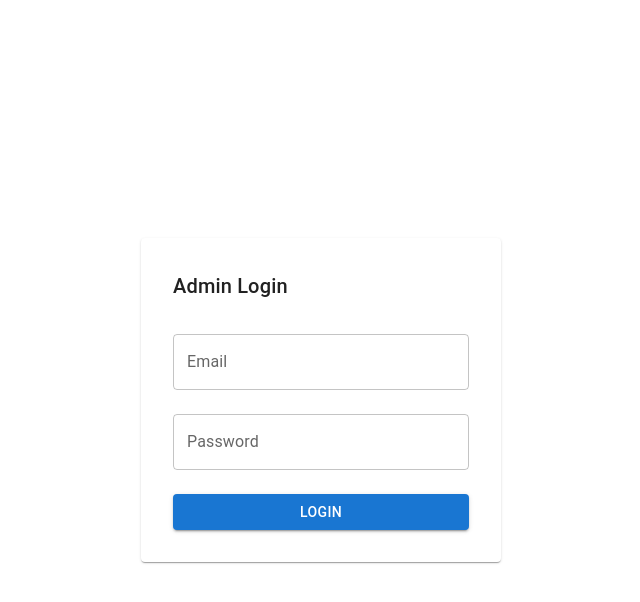
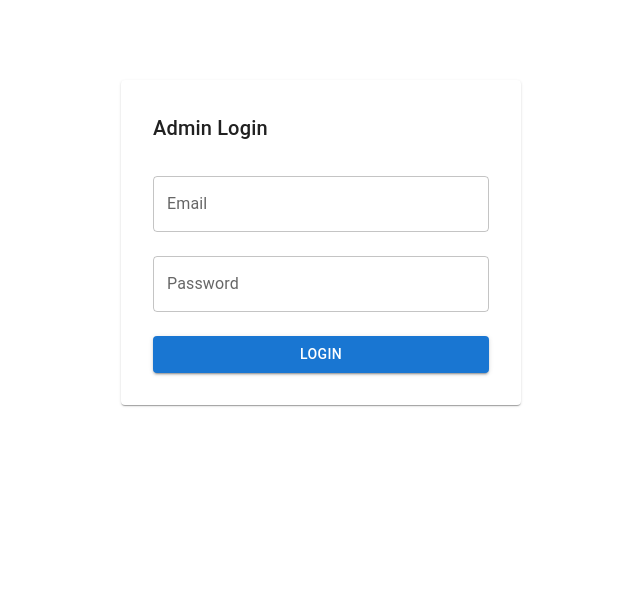
Before and after one commit to jigaroza287/retail-admin, a React (Vite) app: page /login in a window 1280 px wide. Shown: the top 602 px of the page, without its empty margins (319-959 px from the left). Built offline with nearby package versions, Linux system fonts and the light colour scheme; no server answers.

Commit message:
Auth: Fix AuthContextValue typing to include loading explicitly

```diff
--- /dev/null
+++ b/src/api/auth.ts
@@ -0,0 +1,19 @@
+import { api } from "./axios";
+import type { AuthUser } from "../auth/auth.types";
+
+export async function login(
+  email: string,
+  password: string,
+): Promise<AuthUser> {
+  const res = await api.post("/admin/auth/login", { email, password });
+  return res.data.data.user;
+}
+
+export async function fetchMe(): Promise<AuthUser> {
+  const res = await api.get("/admin/auth/me");
+  return res.data.data;
+}
+
+export async function logout(): Promise<void> {
+  await api.post("/admin/auth/logout");
+}
--- a/src/auth/AuthContext.tsx
+++ b/src/auth/AuthContext.tsx
@@ -1,54 +1,42 @@
-import { createContext, ReactNode, useContext, useState } from "react";
-import { AuthContextValue, AuthState, AuthUser } from "./auth.types";
-
-const AUTH_STORAGE_KEY = "retail_admin_auth";
+import {
+  createContext,
+  useContext,
+  useEffect,
+  useState,
+  ReactNode,
+} from "react";
+import type { AuthContextValue, AuthUser } from "./auth.types";
+import { fetchMe, login as loginApi, logout as logoutApi } from "../api/auth";
 
 const AuthContext = createContext<AuthContextValue | undefined>(undefined);
 
 export function AuthProvider({ children }: { children: ReactNode }) {
-  const [state, setState] = useState<AuthState>(() => {
-    const raw = localStorage.getItem(AUTH_STORAGE_KEY);
-    if (!raw) {
-      return { user: null, token: null };
-    }
-    return JSON.parse(raw) as AuthState;
-  });
+  const [user, setUser] = useState<AuthUser | null>(null);
+  const [loading, setLoading] = useState(true);
 
-  const login = async (email: string, password: string): Promise<void> => {
-    // 🔁 Replace with real API later
-    if (email !== "admin@demo.com" || password !== "admin") {
-      throw new Error("Invalid credentials");
-    }
+  // Bootstrap auth on app load
+  useEffect(() => {
+    fetchMe()
+      .then(setUser)
+      .catch(() => setUser(null))
+      .finally(() => setLoading(false));
+  }, []);
 
-    const user: AuthUser = {
-      id: "1",
-      name: "Admin User",
-      email,
-      role: "admin",
-    };
-
-    const newState: AuthState = {
-      user,
-      token: "mock-jwt-token",
-    };
-
-    localStorage.setItem(AUTH_STORAGE_KEY, JSON.stringify(newState));
-    setState(newState);
+  const login = async (email: string, password: string) => {
+    const user = await loginApi(email, password);
+    setUser(user);
   };
 
-  const logout = (): void => {
-    localStorage.removeItem(AUTH_STORAGE_KEY);
-    setState({ user: null, token: null });
+  const logout = async () => {
+    await logoutApi();
+    setUser(null);
   };
 
-  const value: AuthContextValue = {
-    ...state,
-    login,
-    logout,
-    isAuthenticated: Boolean(state.token),
-  };
-
-  return <AuthContext.Provider value={value}>{children}</AuthContext.Provider>;
+  return (
+    <AuthContext.Provider value={{ user, loading, login, logout }}>
+      {children}
+    </AuthContext.Provider>
+  );
 }
 
 export function useAuth(): AuthContextValue {
--- a/src/auth/ProtectedRoute.tsx
+++ b/src/auth/ProtectedRoute.tsx
@@ -1,12 +1,27 @@
-import { Navigate, Outlet } from "react-router-dom";
+import type { ReactElement } from "react";
+import { Navigate } from "react-router-dom";
 import { useAuth } from "./AuthContext";
+import type { UserRole } from "../types/user";
 
-export function ProtectedRoute() {
-  const { isAuthenticated } = useAuth();
+interface Props {
+  children: ReactElement;
+  allowedRoles?: UserRole[];
+}
 
-  if (!isAuthenticated) {
+export function ProtectedRoute({ children, allowedRoles }: Props) {
+  const { user, loading } = useAuth();
+
+  if (loading) {
+    return null; // or spinner
+  }
+
+  if (!user) {
     return <Navigate to="/login" replace />;
   }
 
-  return <Outlet />;
+  if (allowedRoles && !allowedRoles.includes(user.role)) {
+    return <Navigate to="/unauthorized" replace />;
+  }
+
+  return children;
 }
--- a/src/auth/auth.types.ts
+++ b/src/auth/auth.types.ts
@@ -12,8 +12,9 @@ export interface AuthState {
   token: string | null;
 }
 
-export interface AuthContextValue extends AuthState {
+export interface AuthContextValue {
+  user: AuthUser | null;
   login: (email: string, password: string) => Promise<void>;
   logout: () => void;
-  isAuthenticated: boolean;
+  loading: boolean;
 }
--- a/src/pages/Login/LoginPage.tsx
+++ b/src/pages/Login/LoginPage.tsx
@@ -1,77 +1,50 @@
-import { useState } from "react";
 import { Box, Button, Paper, TextField, Typography } from "@mui/material";
+import { useForm } from "react-hook-form";
 import { useNavigate } from "react-router-dom";
 import { useAuth } from "../../auth/AuthContext";
 
+interface FormData {
+  email: string;
+  password: string;
+}
+
 export default function LoginPage() {
+  const { login } = useAuth();
   const navigate = useNavigate();
-  const { login } = useAuth();
 
-  const [email, setEmail] = useState<string>("");
-  const [password, setPassword] = useState<string>("");
-  const [error, setError] = useState<string | null>(null);
-  const [loading, setLoading] = useState<boolean>(false);
+  const { register, handleSubmit } = useForm<FormData>();
 
-  const handleSubmit = async (): Promise<void> => {
-    try {
-      setLoading(true);
-      setError(null);
-      await login(email, password);
-      navigate("/", { replace: true });
-    } catch (err) {
-      setError((err as Error).message);
-    } finally {
-      setLoading(false);
-    }
+  const onSubmit = async (data: FormData) => {
+    await login(data.email, data.password);
+    navigate("/dashboard");
   };
 
   return (
-    <Box
-      sx={{
-        height: "100vh",
-        display: "flex",
-        justifyContent: "center",
-        alignItems: "center",
-      }}
-    >
-      <Paper sx={{ padding: 4, width: 360 }}>
-        <Typography variant="h6" mb={2}>
-          Admin Login
-        </Typography>
+    <Paper sx={{ p: 4, maxWidth: 400, mx: "auto", mt: 10 }}>
+      <Typography variant="h6" mb={2}>
+        Admin Login
+      </Typography>
 
+      <Box component="form" onSubmit={handleSubmit(onSubmit)}>
         <TextField
           label="Email"
           fullWidth
+          {...register("email", { required: true })}
           margin="normal"
-          value={email}
-          onChange={(e) => setEmail(e.target.value)}
         />
 
         <TextField
           label="Password"
           type="password"
           fullWidth
+          {...register("password", { required: true })}
           margin="normal"
-          value={password}
-          onChange={(e) => setPassword(e.target.value)}
         />
 
-        {error && (
-          <Typography color="error" mt={1}>
-            {error}
-          </Typography>
-        )}
-
-        <Button
-          fullWidth
-          variant="contained"
-          sx={{ mt: 2 }}
-          disabled={loading}
-          onClick={handleSubmit}
-        >
+        <Button type="submit" variant="contained" fullWidth sx={{ mt: 2 }}>
           Login
         </Button>
-      </Paper>
-    </Box>
+      </Box>
+    </Paper>
   );
 }
```
